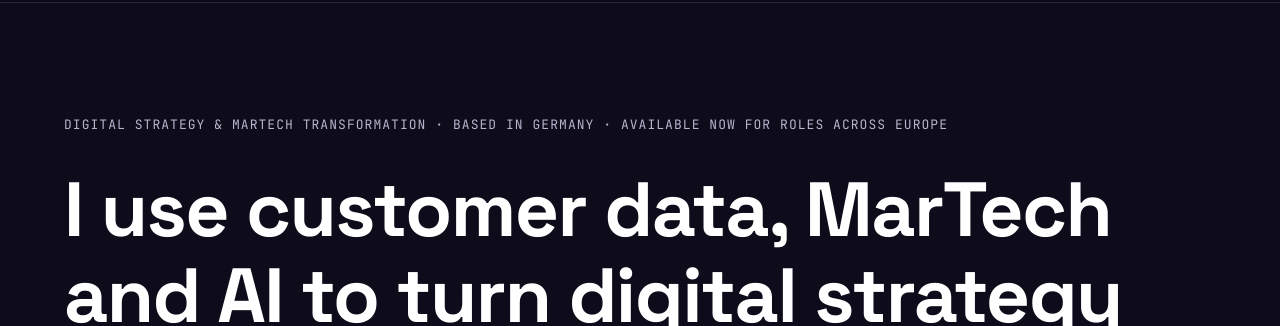
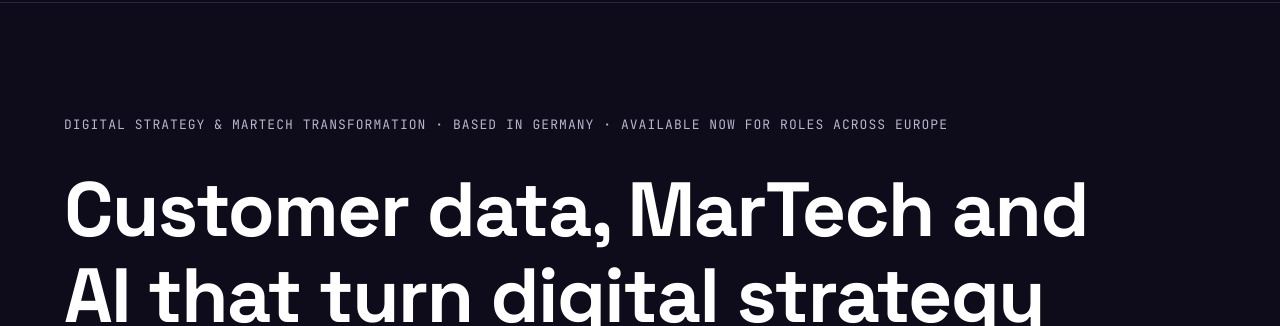
Before and after one commit to clydearaujo/website, a plain HTML site: page index.html in a window 1280 px wide. Shown: the part 70-396 px from the top of the page. Drawn offline with Linux system fonts and the light colour scheme.

Commit message:
Hero (EN): 'Customer data, MarTech and AI that turn digital strategy into measurable growth.'
Co-Authored-By: Claude Fable 5.2 <noreply@anthropic.com>
Claude-Session: https://claude.ai/code/session_01HYiEgFuMdvhXKf9bc1Qafs

```diff
--- a/index.html
+++ b/index.html
@@ -14,7 +14,7 @@
 <meta property="og:locale:alternate" content="de_DE">
 <meta property="og:type" content="profile">
 <meta property="og:title" content="Clyde Araujo · Digital Strategy &amp; MarTech Transformation">
-<meta property="og:description" content="I use customer data, MarTech and AI to turn digital strategy into measurable growth.">
+<meta property="og:description" content="Customer data, MarTech and AI that turn digital strategy into measurable growth.">
 <meta property="og:url" content="https://clydearaujo.com/">
 <meta property="og:image" content="https://clydearaujo.com/assets/headshot.jpg">
 <meta name="theme-color" content="#0E0B1A">
@@ -128,7 +128,7 @@
 
 <section class="wrap hero" aria-labelledby="hero-title">
 <p class="eyebrow muted">Digital Strategy &amp; MarTech Transformation · Based in Germany · Available now for roles across Europe</p>
-<h1 class="h1" id="hero-title">I use customer data, MarTech and AI to turn digital strategy into <span class="mark">measurable growth.</span></h1>
+<h1 class="h1" id="hero-title">Customer data, MarTech and AI that turn digital strategy into <span class="mark">measurable growth.</span></h1>
 <div class="actions">
 <a class="btn btn-primary" href="#work">See the work</a>
 <a class="btn btn-ghost" href="#career">Career →</a>
```
